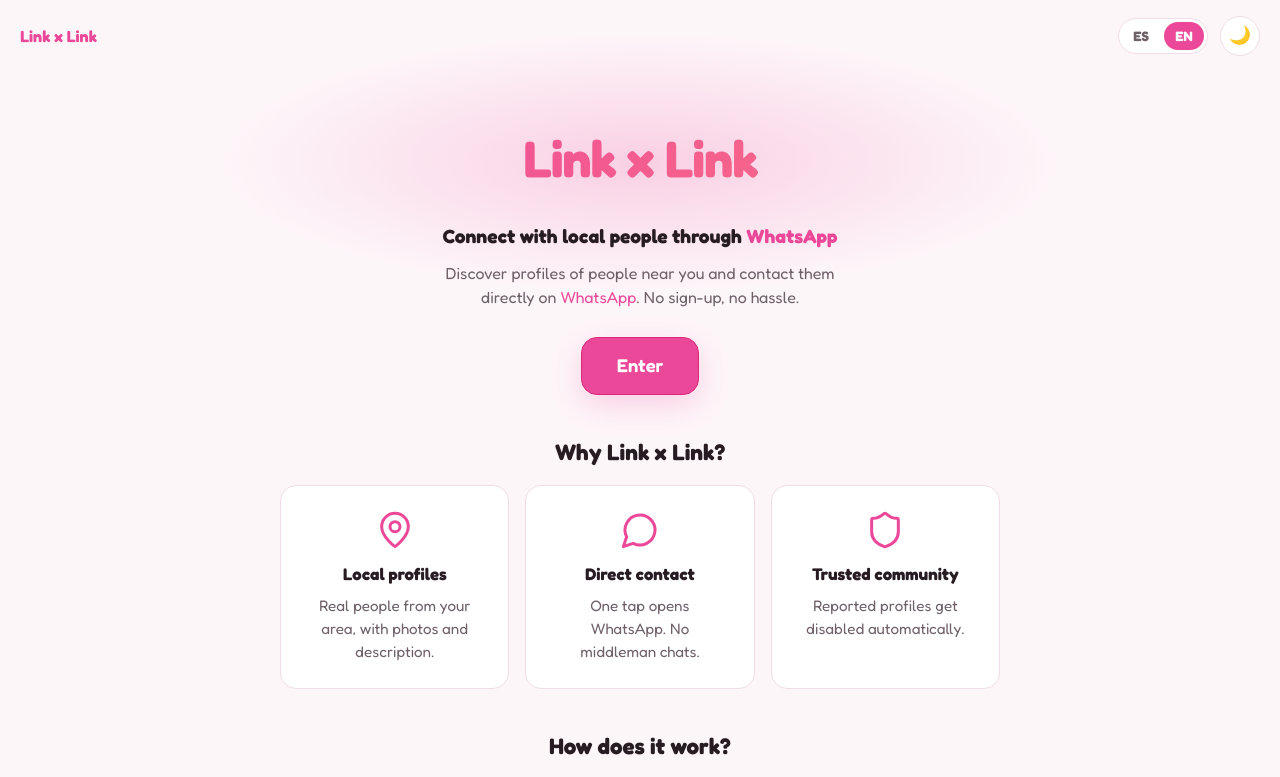
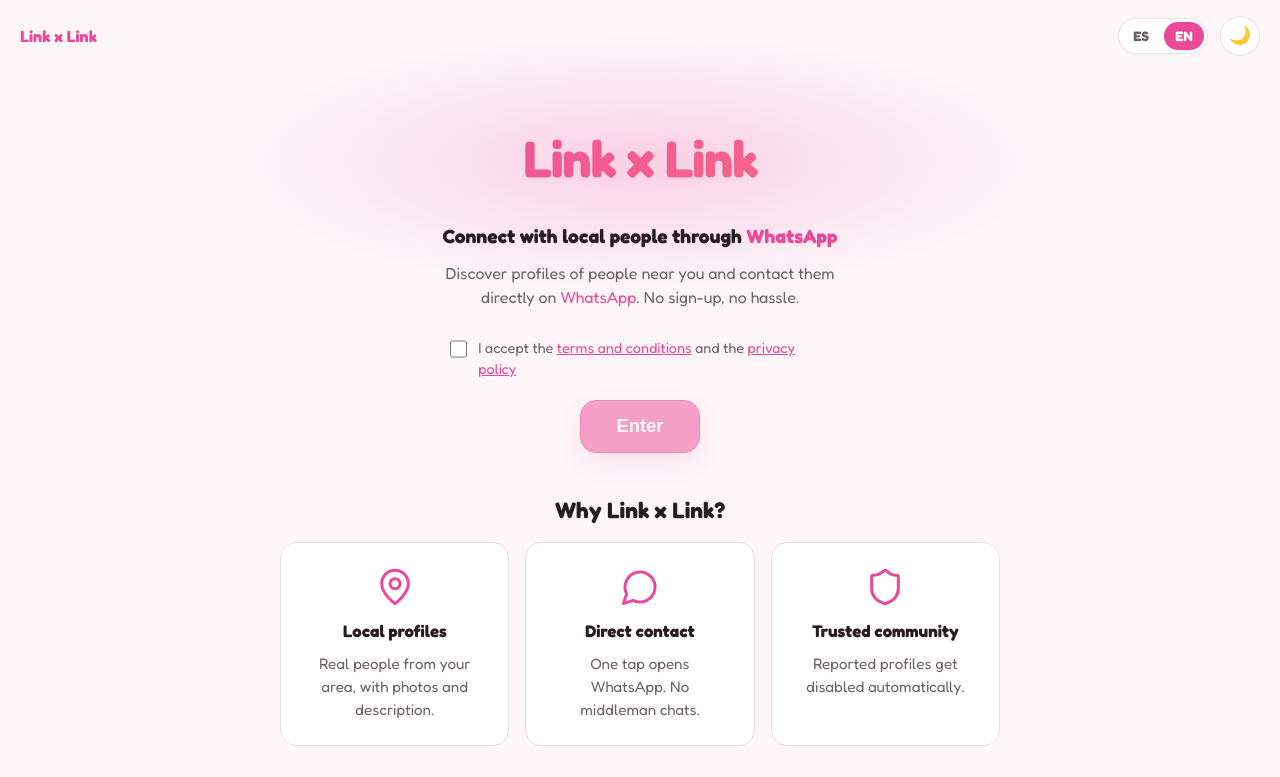
Before and after one commit to albertolicea00/linkXlink, a React (Vite) app: page / in a window 1280 px wide. Shown: the top 777 px of the page. Built offline with nearby package versions, Linux system fonts and the light colour scheme; no server answers.

Commit message:
feat: require terms acceptance to enter the app

```diff
--- a/src/i18n/en.json
+++ b/src/i18n/en.json
@@ -22,7 +22,8 @@
     "howTitle": "How does it work?",
     "how1": "Enter the app and swipe through profiles.",
     "how2": "Interested in someone? Tap the WhatsApp button.",
-    "how3": "Something wrong? Report it and help the community."
+    "how3": "Something wrong? Report it and help the community.",
+    "acceptTerms": "I accept the <eula>terms and conditions</eula> and the <privacy>privacy policy</privacy>"
   },
   "profile": {
     "openWhatsApp": "Open WhatsApp",
--- a/src/i18n/es.json
+++ b/src/i18n/es.json
@@ -22,7 +22,8 @@
     "howTitle": "¿Cómo funciona?",
     "how1": "Entra a la app y desliza entre los perfiles.",
     "how2": "¿Te interesa alguien? Pulsa el botón de WhatsApp.",
-    "how3": "¿Algo no funciona? Repórtalo y ayuda a la comunidad."
+    "how3": "¿Algo no funciona? Repórtalo y ayuda a la comunidad.",
+    "acceptTerms": "Acepto los <eula>términos y condiciones</eula> y la <privacy>política de privacidad</privacy>"
   },
   "profile": {
     "openWhatsApp": "Abrir WhatsApp",
--- a/src/index.css
+++ b/src/index.css
@@ -271,6 +271,27 @@ a {
 
 .landing__hero .btn--large {
   box-shadow: 0 10px 30px var(--color-primary-glow);
+}
+
+.terms-check {
+  display: flex;
+  align-items: flex-start;
+  justify-content: center;
+  gap: 0.5rem;
+  max-width: 46ch;
+  margin: 0 auto 1.25rem;
+  font-size: 0.9rem;
+  color: var(--color-text-muted);
+  text-align: left;
+  cursor: pointer;
+}
+
+.terms-check input {
+  margin-top: 0.2rem;
+  width: 1.1rem;
+  height: 1.1rem;
+  accent-color: var(--color-primary);
+  flex-shrink: 0;
 }
 
 .landing__benefits h2,
--- /dev/null
+++ b/src/lib/terms.ts
@@ -0,0 +1,24 @@
+import { LEGAL_LAST_UPDATED } from './legal'
+
+/**
+ * Terms acceptance persists in localStorage keyed to the legal-text version:
+ * when LEGAL_LAST_UPDATED changes, stored acceptance no longer matches and
+ * users must accept again.
+ */
+const STORAGE_KEY = 'lxl_terms_accepted'
+
+export function hasAcceptedTerms(): boolean {
+  try {
+    return localStorage.getItem(STORAGE_KEY) === LEGAL_LAST_UPDATED
+  } catch {
+    return false
+  }
+}
+
+export function acceptTerms(): void {
+  try {
+    localStorage.setItem(STORAGE_KEY, LEGAL_LAST_UPDATED)
+  } catch {
+    // storage unavailable — user will be asked again next time
+  }
+}
--- a/src/main.tsx
+++ b/src/main.tsx
@@ -1,6 +1,6 @@
-import { StrictMode } from 'react'
+import { StrictMode, type ReactNode } from 'react'
 import { createRoot } from 'react-dom/client'
-import { createBrowserRouter, RouterProvider } from 'react-router-dom'
+import { createBrowserRouter, Navigate, RouterProvider } from 'react-router-dom'
 import './i18n'
 import './index.css'
 import { Landing } from './pages/Landing'
@@ -9,12 +9,25 @@ import { Admin } from './pages/Admin'
 import { Eula } from './pages/Eula'
 import { Privacy } from './pages/Privacy'
 import { NotFound } from './pages/NotFound'
+import { hasAcceptedTerms } from './lib/terms'
+
+function RequireTerms({ children }: { children: ReactNode }) {
+  if (!hasAcceptedTerms()) return <Navigate to="/" replace />
+  return children
+}
 
 const router = createBrowserRouter([
   { path: '/', element: <Landing /> },
   { path: '/es', element: <Landing lang="es" /> },
   { path: '/en', element: <Landing lang="en" /> },
-  { path: '/app', element: <AppPage /> },
+  {
+    path: '/app',
+    element: (
+      <RequireTerms>
+        <AppPage />
+      </RequireTerms>
+    ),
+  },
   { path: '/admin', element: <Admin /> },
   { path: '/eula', element: <Eula /> },
   { path: '/privacy', element: <Privacy /> },
--- a/src/pages/Landing.tsx
+++ b/src/pages/Landing.tsx
@@ -1,8 +1,9 @@
-import { useEffect } from 'react'
-import { Link } from 'react-router-dom'
+import { useEffect, useState } from 'react'
+import { Link, useNavigate } from 'react-router-dom'
 import { Trans, useTranslation } from 'react-i18next'
 import { ThemeToggle } from '../components/ThemeToggle'
 import { usePageMeta } from '../hooks/usePageMeta'
+import { acceptTerms, hasAcceptedTerms } from '../lib/terms'
 
 interface Props {
   lang?: 'es' | 'en'
@@ -47,6 +48,9 @@ const WA_COMPONENTS = { wa: <span className="accent" /> }
 
 export function Landing({ lang }: Props) {
   const { t, i18n } = useTranslation()
+  const navigate = useNavigate()
+  const [alreadyAccepted] = useState(hasAcceptedTerms)
+  const [checked, setChecked] = useState(false)
 
   useEffect(() => {
     if (lang && i18n.resolvedLanguage !== lang) {
@@ -58,6 +62,7 @@ export function Landing({ lang }: Props) {
     title: t('meta.homeTitle'),
     description: t('meta.homeDescription'),
     path: lang ? `/${lang}` : '/',
+    ogImage: i18n.resolvedLanguage === 'en' ? '/og-en.png' : '/og.png',
   })
 
   const active = i18n.resolvedLanguage
@@ -88,9 +93,32 @@ export function Landing({ lang }: Props) {
           <p className="landing__description">
             <Trans i18nKey="landing.description" components={WA_COMPONENTS} />
           </p>
-          <Link to="/app" className="btn btn--primary btn--large">
+          {!alreadyAccepted && (
+            <label className="terms-check">
+              <input
+                type="checkbox"
+                checked={checked}
+                onChange={(e) => setChecked(e.target.checked)}
+              />
+              <span>
+                <Trans
+                  i18nKey="landing.acceptTerms"
+                  components={{ eula: <Link to="/eula" />, privacy: <Link to="/privacy" /> }}
+                />
+              </span>
+            </label>
+          )}
+          <button
+            type="button"
+            className="btn btn--primary btn--large"
+            disabled={!alreadyAccepted && !checked}
+            onClick={() => {
+              if (!alreadyAccepted) acceptTerms()
+              void navigate('/app')
+            }}
+          >
             {t('landing.enter')}
-          </Link>
+          </button>
         </section>
 
         <section className="landing__benefits">
```
